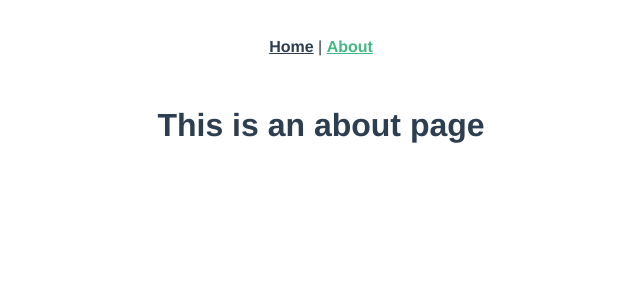
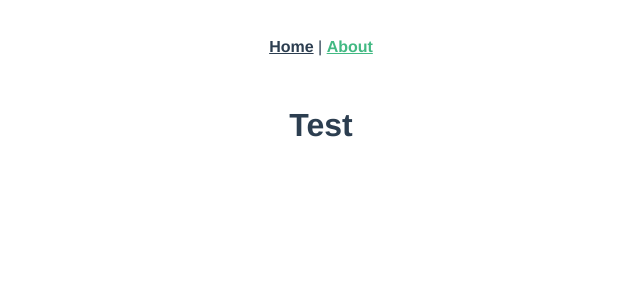
Before and after one commit to HealthScholars/voice-training, a Vue app: page /about in a window 1280 px wide. Shown: the top 300 px of the page, without its empty margins (319-959 px from the left). Built offline with nearby package versions, Linux system fonts and the light colour scheme.

Commit message:
adding test web component

```diff
--- /dev/null
+++ b/src/components/TestComponent.vue
@@ -0,0 +1,16 @@
+<template>
+  <div class="hello">
+    <h1>{{ msg }}</h1>
+  </div>
+</template>
+
+<script>
+export default {
+  name: "TestComponent",
+  props: {
+    msg: String
+  }
+};
+</script>
+
+<style scoped lang="scss"></style>
--- a/src/store/index.js
+++ b/src/store/index.js
@@ -32,7 +32,6 @@ export default new Vuex.Store({
       });
 
       let accounts = response.data.listAccounts.items;
-      console.log(accounts);
 
       commit("setAccounts", accounts);
     }
--- a/src/views/About.vue
+++ b/src/views/About.vue
@@ -1,5 +1,16 @@
 <template>
-  <div class="about">
-    <h1>This is an about page</h1>
+  <div>
+    <TestComponent msg="Test" />
   </div>
 </template>
+
+<script>
+import TestComponent from "@/components/TestComponent.vue";
+
+export default {
+  name: "About",
+  components: {
+    TestComponent
+  }
+};
+</script>
```
